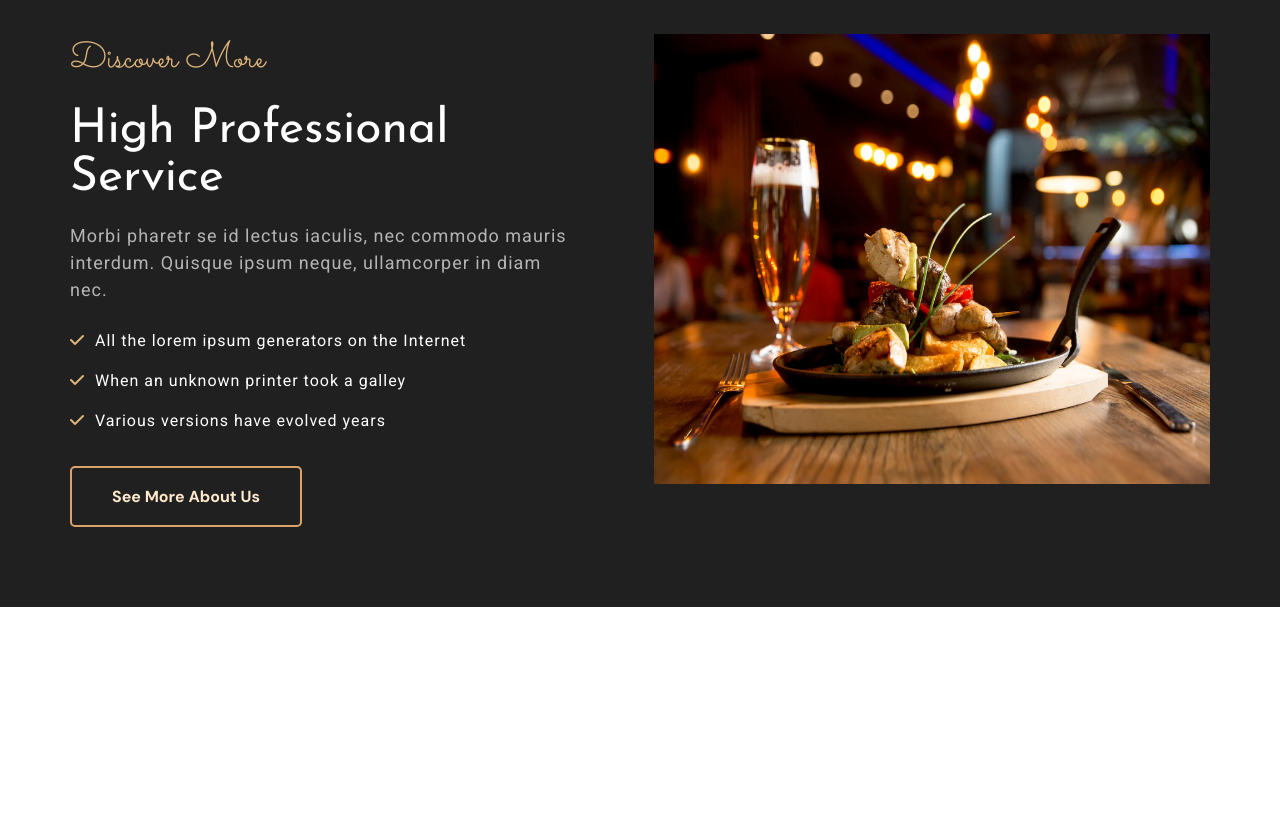
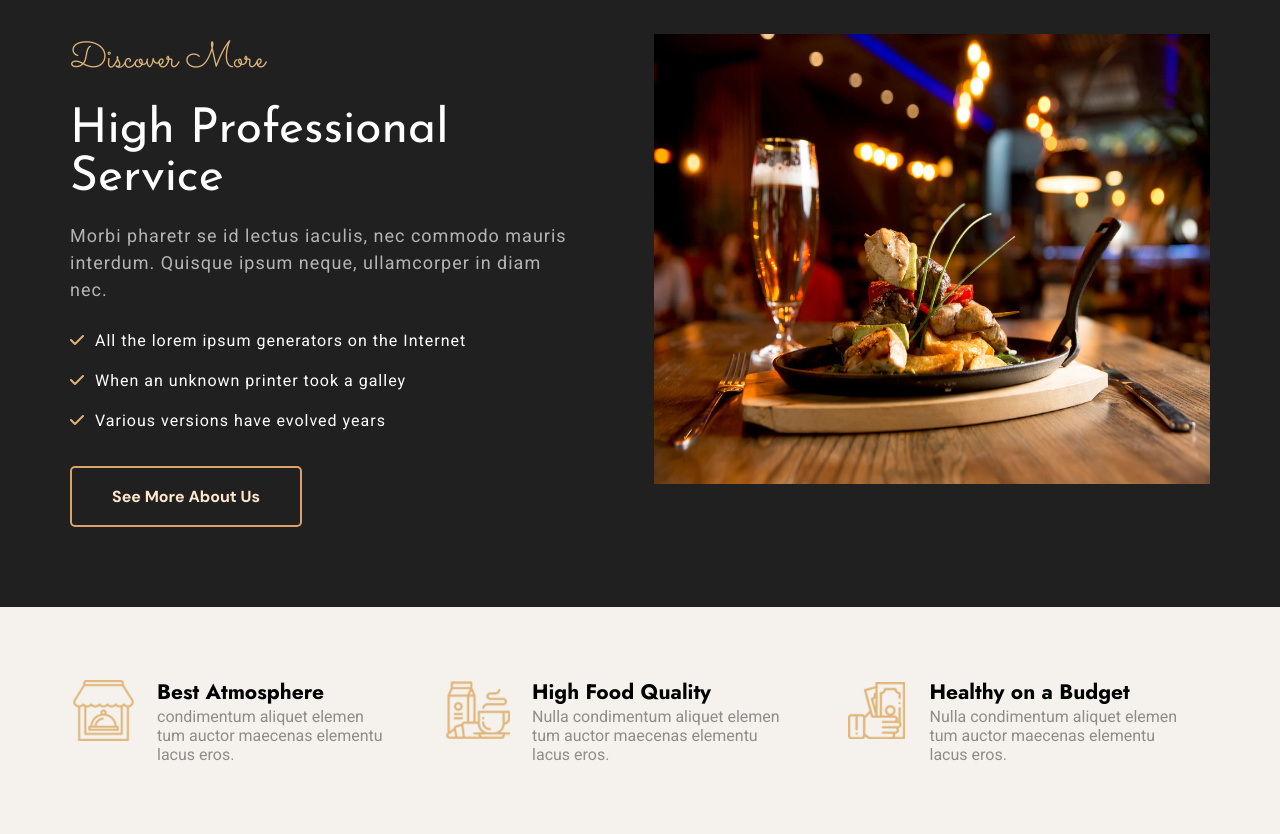
Before and after one commit to ammar-zahid/Web-Development-Bootcamp, a plain HTML site: page Day39-CSS-Restaurant-Website/index.html in a window 1280 px wide. Shown: the part 1915-2749 px from the top of the page. Before the commit the page ends 2522 px from the top, so only its background shows below. Drawn offline with Linux system fonts and the light colour scheme.

Commit message:
services section completed

```diff
--- a/Day39-CSS-Restaurant-Website/assets/css/style.css
+++ b/Day39-CSS-Restaurant-Website/assets/css/style.css
@@ -337,3 +337,42 @@ section.discover-section div.discover-content div.content-area ul li i {
     color: var(--yellow-heading-color);
     margin-right: 10px;
 }
+
+/* SERVICES SECTION */
+
+section.services-section {
+    padding: 50px 0px;
+    background-color: var(--services-section-color);
+}
+
+section.services-section div.services-content ul {
+    display: flex;
+    gap: 30px;
+    justify-content: center;
+    align-items: center;
+}
+
+section.services-section div.services-content ul li {
+    list-style: none;
+    display: flex;
+    gap: 20px;
+}
+
+section.services-section div.services-content ul li img {
+    width: 67px;
+    height: 67px;
+}
+
+section.services-section div.services-content ul li p span {
+    font-size: 21px;
+    font-family: 'Jost', sans-serif;
+    font-weight: 700;
+    color: black;
+}
+
+section.services-section div.services-content ul li p {
+    font-family: 'Roboto', sans-serif;
+    font-weight: 300;
+    color: #8F8C8A;
+    margin-right: 20px;
+}
--- a/Day39-CSS-Restaurant-Website/index.html
+++ b/Day39-CSS-Restaurant-Website/index.html
@@ -90,6 +90,24 @@
     </div>
     </section>
 
+    <section class="services-section">
+        <div class="services-content container">
+            <ul>
+                <li>
+                    <img src="./assets/images/icon4 (1).png" alt="image">
+                    <p><span>Best Atmosphere</span><br>condimentum aliquet elemen tum auctor maecenas elementu lacus eros.</p>
+                </li>
+                <li>
+                    <img src="./assets/images/icon5 (1).png" alt="image">
+                    <p><span>High Food Quality</span><br>Nulla condimentum aliquet elemen tum auctor maecenas elementu lacus eros.</p>
+                </li>
+                <li>
+                    <img src="./assets/images/icon6 (1).png" alt="image">
+                    <p><span>Healthy on a Budget</span><br>Nulla condimentum aliquet elemen tum auctor maecenas elementu lacus eros.</p>
+                </li>
+            </ul>
+        </div>
+    </section>
     <script src="https://kit.fontawesome.com/355a75dfe7.js" crossorigin="anonymous"></script>
 </body>
 </html>
```
